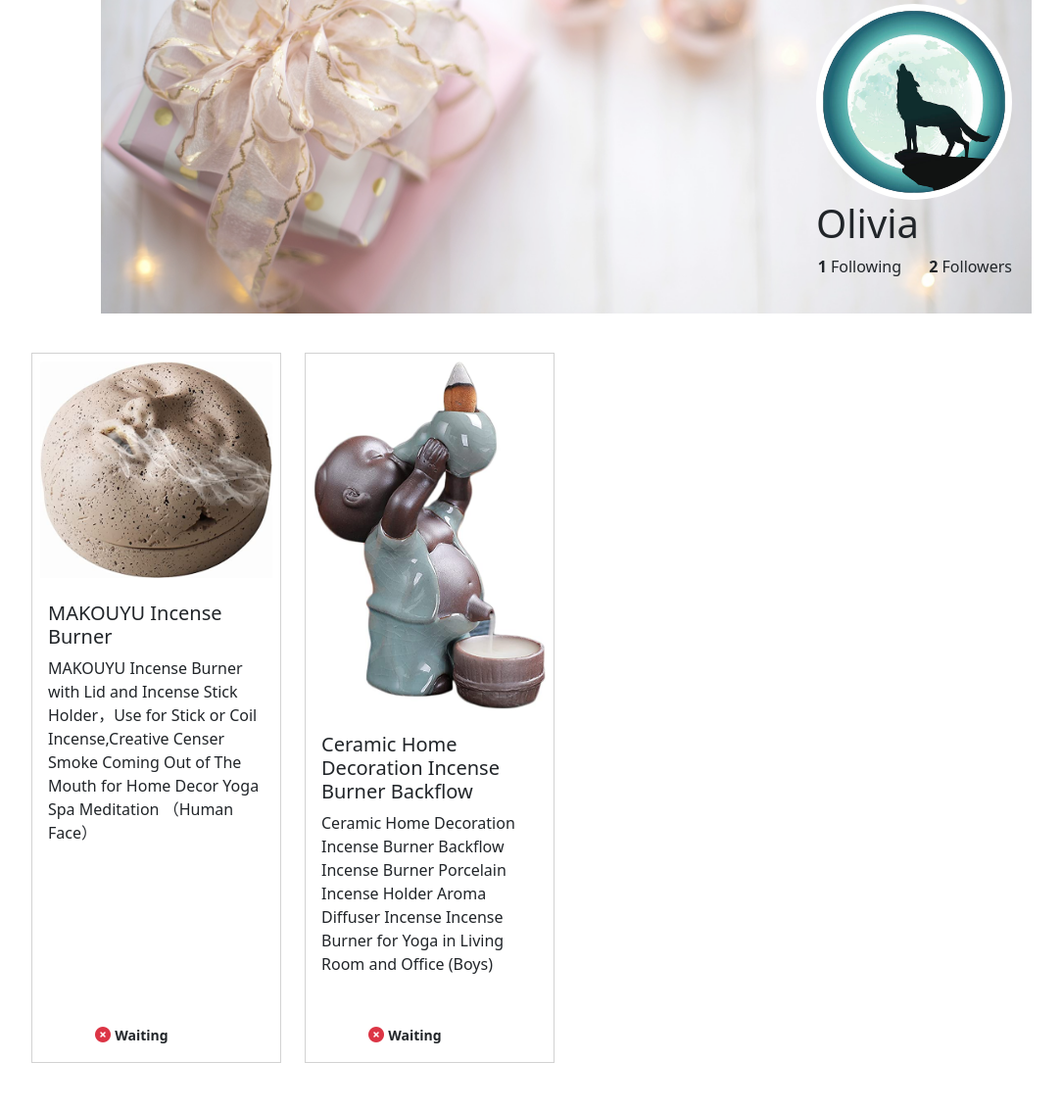
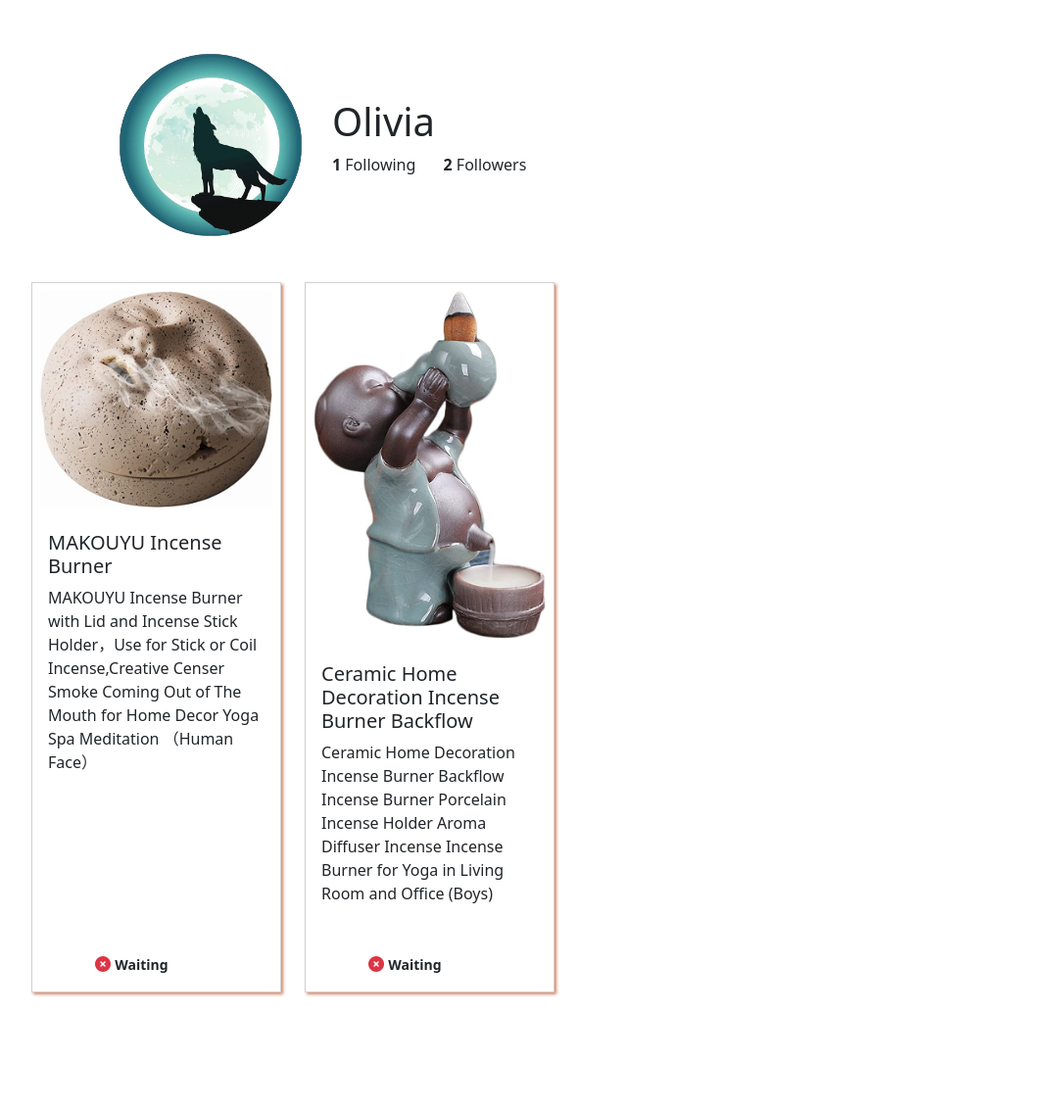
Before and after one commit to SamuelUkachukwu/Reach, a Django app: page /profiles/follower/2/ in a window 1280 px wide. Shown: the whole page at 98% size, without its empty margins (62-1146 px from the left). After the commit the page ends 1017 px from the top, so only its background shows below. Run offline with Django 3.2, Linux system fonts and the light colour scheme; a user stored in the database is signed in; data comes from the database, SQL or seed files in the repository; both versions use the stored data as it was after the commit; some libraries are stand-ins or nearby versions.

Commit message:
Added design changes to view followers page.

```diff
--- a/profiles/templates/profiles/follower_items.html
+++ b/profiles/templates/profiles/follower_items.html
@@ -11,9 +11,9 @@
 
 <!-- main pages -->
 <section class="container">
-    <div class="row">
-        <div class="col-12 col-md-10 m-auto profile-header">
-            <div class="profile-txt">
+    <div class="row pt-5">
+        <div class="col-12 col-md-10 m-auto">
+            <div class="d-flex align-items-center">
                 <div class="bg-dark profile-box">
                     {% if follower.profile.image %}
                     <img src="{{ follower.profile.image.url }}" class="img-fluid rounded-start "
@@ -23,9 +23,12 @@
                         alt="User Profile Picture...">
                     {% endif %}
                 </div>
-                <h1 class="">{{ follower }}</h1>
-                <p class="text-end"><span class="pe-4"><strong>{{ follower.following.count }}</strong>
-                        Following</span> <span><strong>{{ follower.profile.followers.count }}</strong> Followers</span></p>
+                <div class="ps-4">
+                    <h1 class="">{{ follower }}</h1>
+                    <p class=""><span class="pe-4"><strong>{{ follower.following.count }}</strong>
+                            Following</span> <span><strong>{{ follower.profile.followers.count }}</strong>
+                            Followers</span></p>
+                </div>
             </div>
         </div>
     </div>
--- a/static/css/base.css
+++ b/static/css/base.css
@@ -48,6 +48,28 @@
   ::-webkit-scrollbar-thumb:hover {
     background-color:  #c04417;
   }
+
+  /* ----------------------------wish list styling */
+.dynamic-card {
+    box-shadow: 2px 2px 3px #d68669;
+}
+
+.dynamic-card:hover {
+    box-shadow: 2px 3px 4px #d66239;
+}
+
+.wish-image {
+    transition: 1s;
+}
+
+.wish-image:hover {
+    overflow: hidden;
+    -webkit-transform: scale(1.02);
+    -moz-transform: scale(1.02);
+    -ms-transform: scale(1.02);
+    -o-transform: scale(1.02);
+    transform: scale(1.02);
+}
 
   /* --------------------------------friends page styling */
 .profile-header{
```
Also changed, not shown: db.sqlite3, media/61IyqjJXOKL._AC_SX569_.jpg (added), media/71VN2nDaOeL._AC_SX569_.jpg (added).
